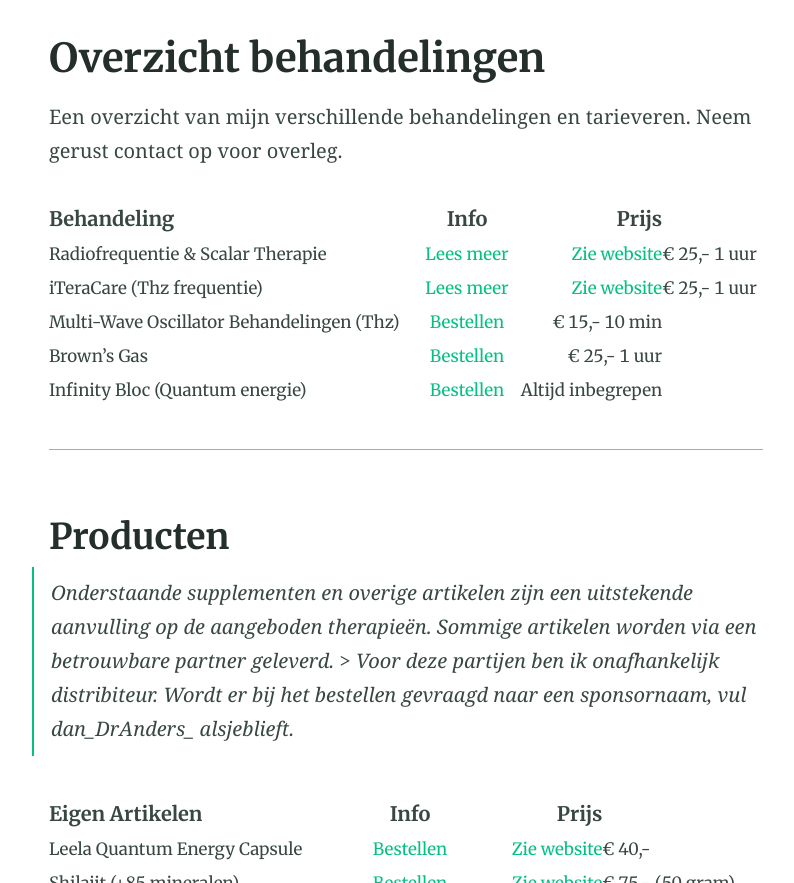
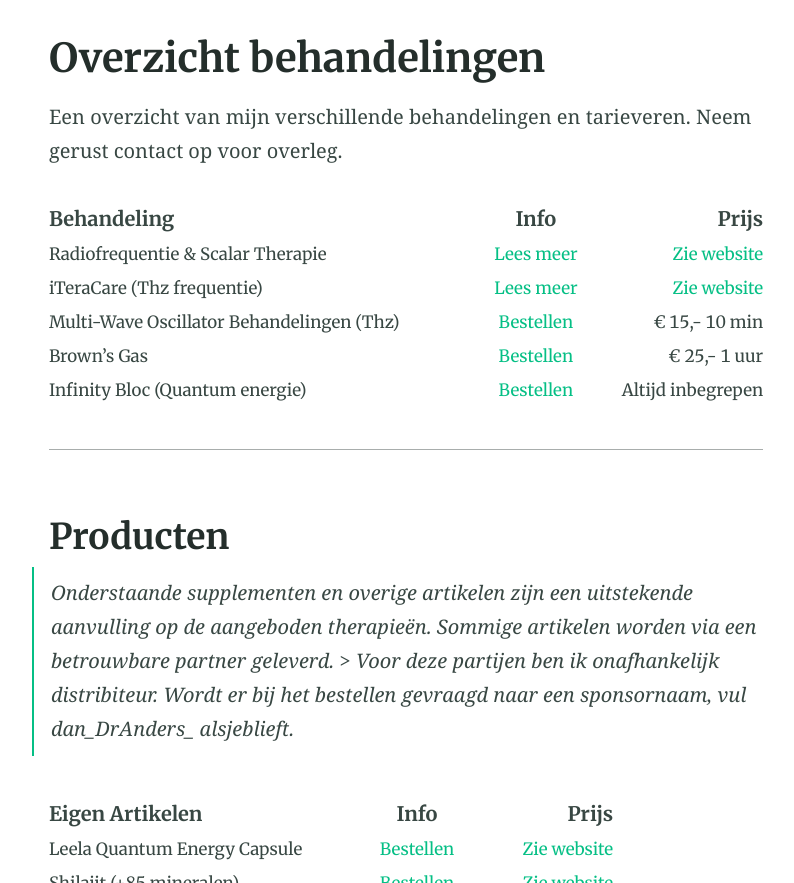
Before and after one commit to dokteranders/dokteranders.com, a Jekyll site: the page built from behandelingen.md, in a window 1280 px wide and 900 px high, scrolled down 411 px, cut to the strip 17-900 px from the top of the window. Shown: the whole strip, without its empty margins (234-1028 px from the left). Built offline with Jekyll 4.4.1, drawn with Linux system fonts in a browser that asks for light colours.

Commit message:
Update behandelingen.md

```diff
--- a/behandelingen.md
+++ b/behandelingen.md
@@ -8,10 +8,10 @@
 
 | **Behandeling** | **Info** | **Prijs** |
 |--------|:-------:|-------:|
-| Radiofrequentie & Scalar Therapie | [Lees meer](http://#/) | [Zie website](https://vidafyglobal.com/dranders) | € 25,- 1 uur
-| iTeraCare (Thz frequentie) | [Lees meer](http://#/)  | [Zie website](https://dokteranders.neumie.com/) | € 25,- 1 uur
+| Radiofrequentie & Scalar Therapie | [Lees meer](http://#/) | [Zie website](https://vidafyglobal.com/dranders)
+| iTeraCare (Thz frequentie) | [Lees meer](http://#/)  | [Zie website](https://dokteranders.neumie.com/)
 | Multi-Wave Oscillator Behandelingen (Thz) | [Bestellen](#/contact/) | € 15,- 10 min
-| Brown's Gas | [Bestellen](https://vidafyglobal.com/dranders) |€ 25,- 1 uur
+| Brown's Gas | [Bestellen](https://vidafyglobal.com/dranders) | € 25,- 1 uur
 | Infinity Bloc (Quantum energie) | [Bestellen](#/contact/)  | Altijd inbegrepen
 
 ---
@@ -22,8 +22,8 @@
 
 | **Eigen Artikelen** | **Info** | **Prijs** |
 |--------|:-------:|-------:|
-| Leela Quantum Energy Capsule | [Bestellen](https://www.thzforyou.nl/producten-thz/) | [Zie website](https://vidafyglobal.com/dranders) | € 40,-
-| Shilajit (+85 mineralen) | [Bestellen](https://dokteranders.neumi.com/) | [Zie website](https://dokteranders.neumie.com/) | € 75,- (50 gram)
+| Leela Quantum Energy Capsule | [Bestellen](https://www.thzforyou.nl/producten-thz/) | [Zie website](https://vidafyglobal.com/dranders)
+| Shilajit (+85 mineralen) | [Bestellen](https://dokteranders.neumi.com/) | [Zie website](https://dokteranders.neumie.com/)
 | Carbon 60 (sterkste antioxidant) | [Bestellen](#/contact/) | € 40,- (100 ml)
 | MMS | [Bestellen](https://vidafyglobal.com/dranders) | [Zie website](https://vidafyglobal.com/dranders) | € 20,- (100 ml)
 | Colloidaal Zilver | [Bestellen](#/contact/)  | € 10,- (100 ml)
```
